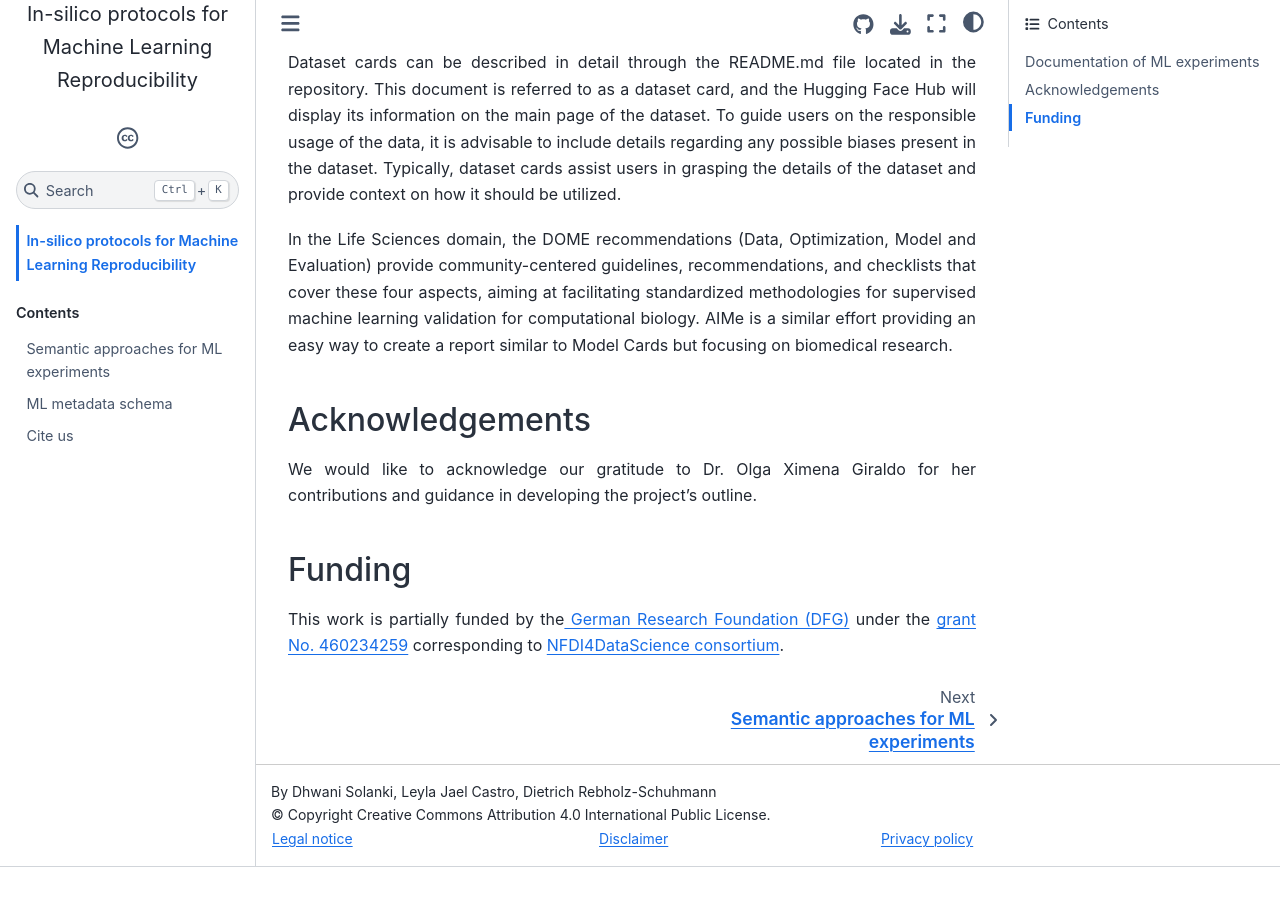
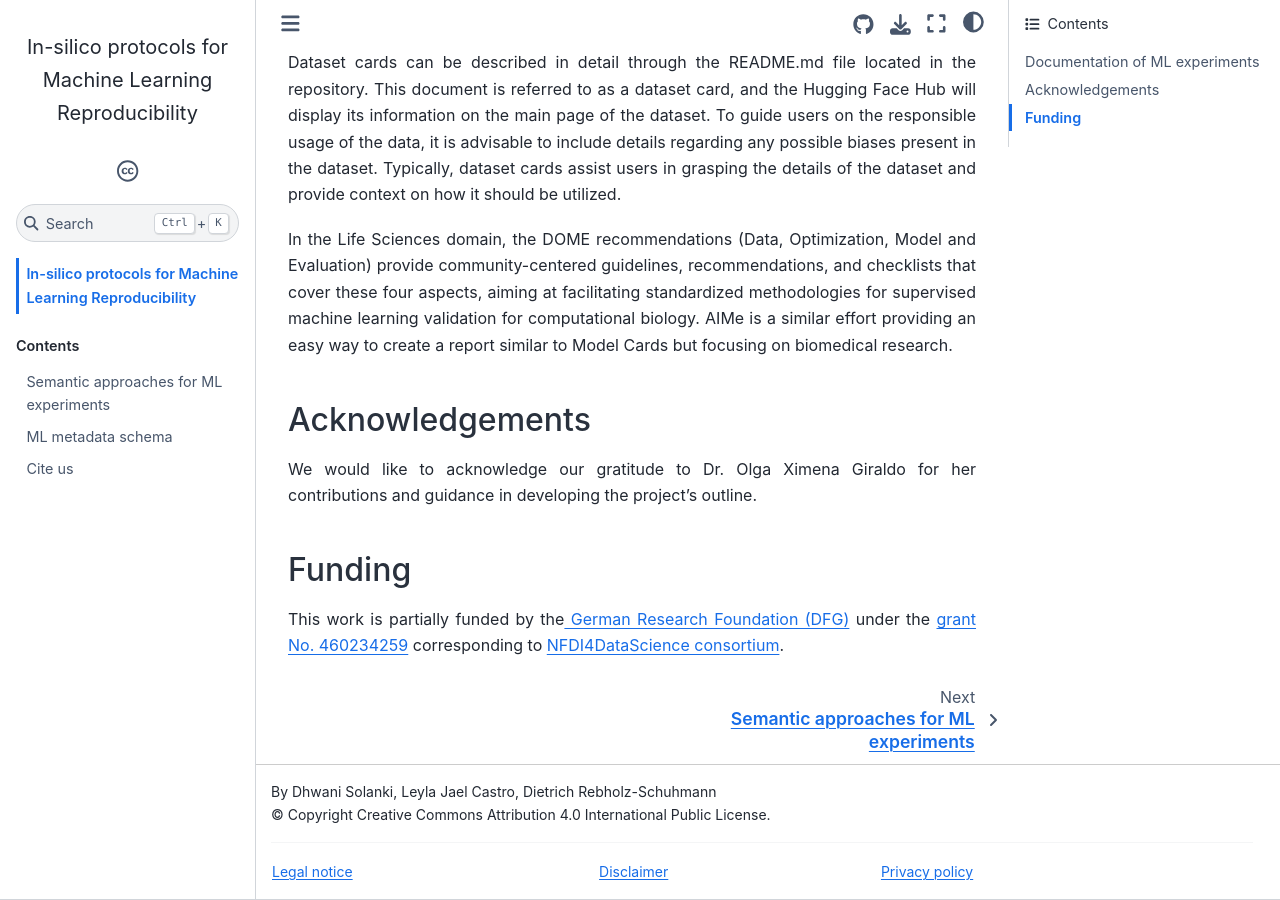
Before and after one commit to zbmed-semtec/in-silico-protocols-4ML, a Sphinx documentation site: the page built from docs/index.md, in a window 1280 px wide and 900 px high, scrolled down 1047 px. Built offline with Sphinx 7.4.7 and the Sphinx Book theme 1.1.4, drawn with Linux system fonts in a browser that asks for light colours; pages that are not in the unit, such as notebooks, are missing from menus; before the commit the page ends 1914 px from its top, so only the background shows below that.

Commit message:
Add line before bottom line footer

```diff
--- a/docs/conf.py
+++ b/docs/conf.py
@@ -28,7 +28,7 @@ html_theme_options = {
     "home_page_in_toc": True,
     "path_to_docs": "docs",              # path relative to repo root
     "extra_footer": """
-      <div><table align="center" style="width:100%"><tr>
+      <div><hr/><table align="center" style="width:100%"><tr>
         <td><a href="https://www.zbmed.de/en/legal-notice" target="_blank">Legal notice</a></td>
         <td><a href="https://www.zbmed.de/en/disclaimer" target="_blank">Disclaimer</a></td>
         <td><a href="https://www.zbmed.de/en/privacy-policy" target="_blank">Privacy policy</a></td>
```
